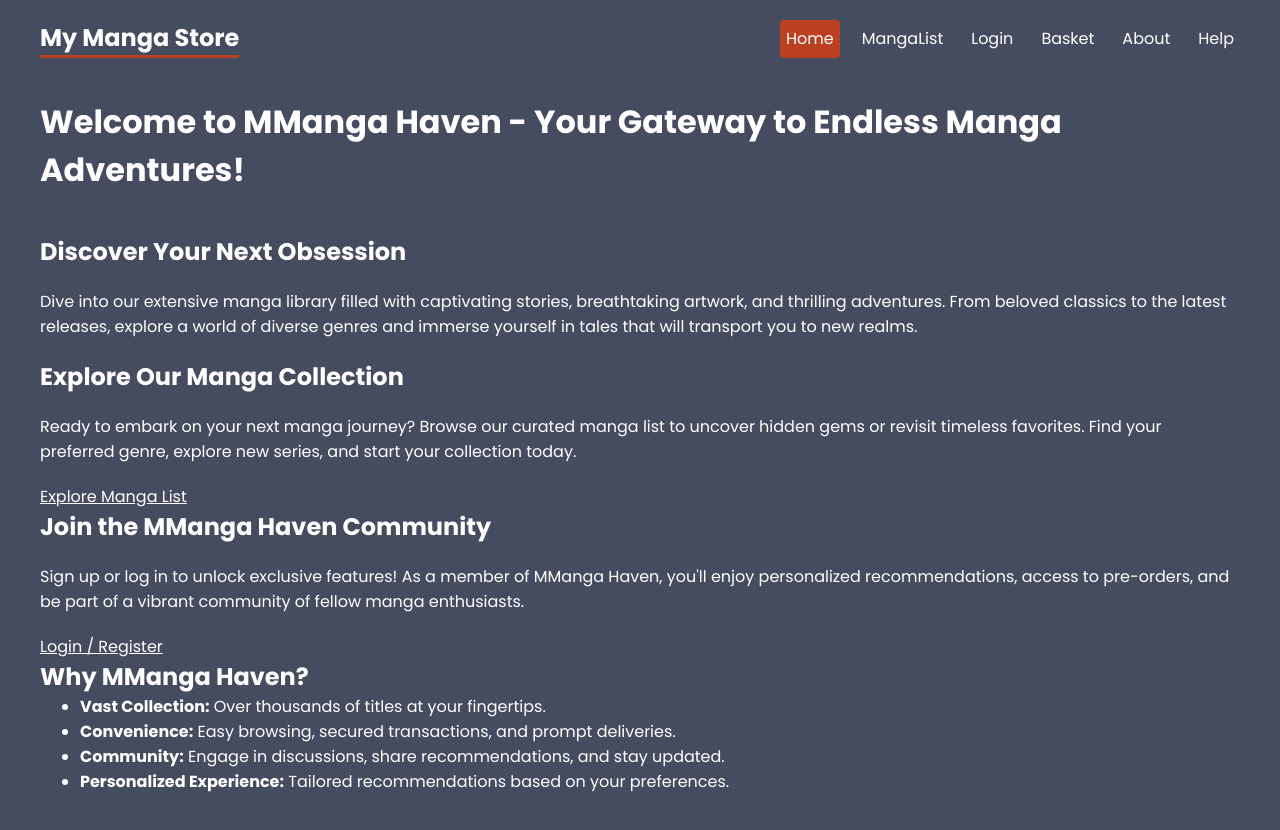
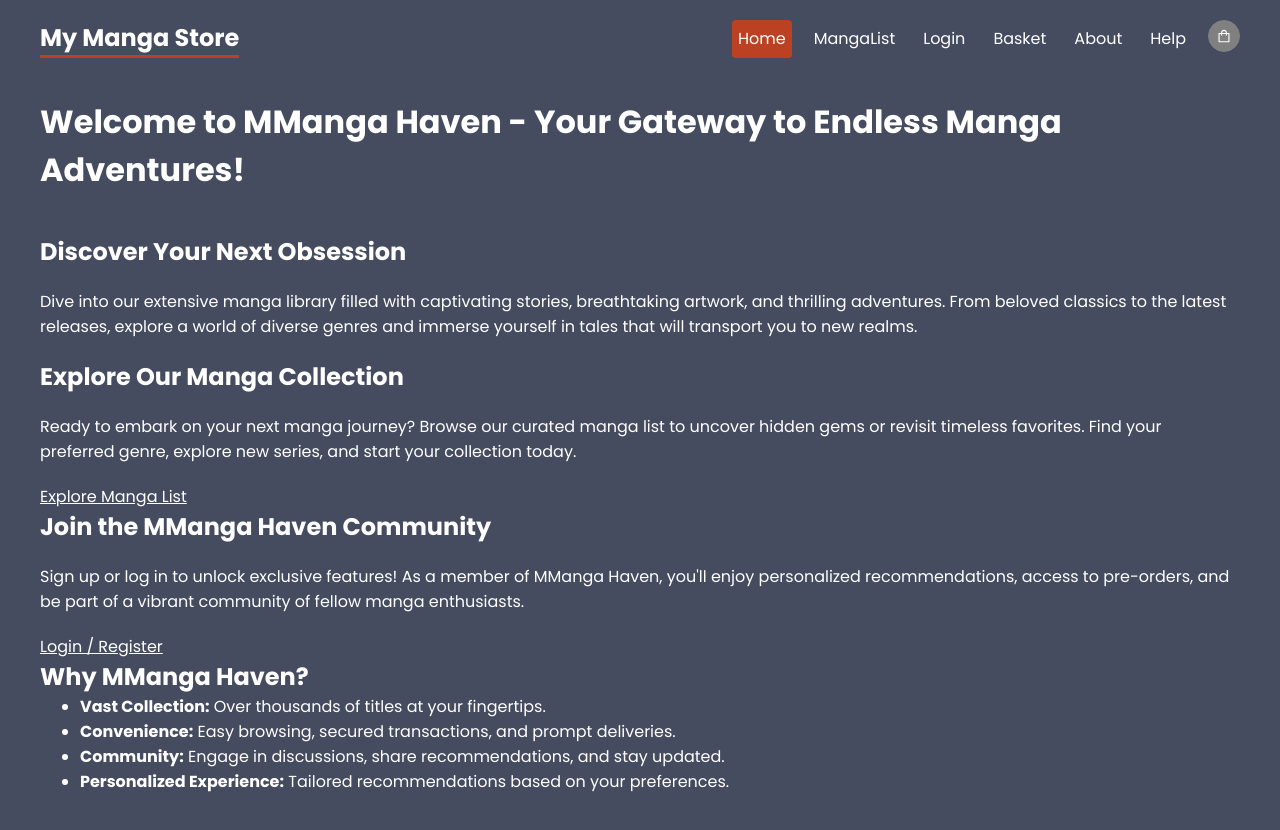
Before and after one commit to chemek-haythem/mymanga-app, a React (Create React App) app: page / in a window 1280 px wide. Shown: the top 830 px of the page. Built offline with nearby package versions, Linux system fonts and the light colour scheme.

Commit message:
add shopping button

```diff
--- /dev/null
+++ b/src/components/ShoppingButton/ShoppingButton.js
@@ -0,0 +1,17 @@
+import React from "react";
+import { Button } from "antd";
+import { ShoppingOutlined } from "@ant-design/icons";
+
+const ShoppingButton = () => {
+    return (
+        <Button
+            shape="circle"
+            icon={<ShoppingOutlined />}
+            style={{ backgroundColor: 'grey', borderColor: 'grey', color: 'white' }}
+
+        >
+        </Button>
+    )
+}
+
+export default ShoppingButton;
--- a/src/layouts/RootLayout.js
+++ b/src/layouts/RootLayout.js
@@ -1,5 +1,6 @@
 import React from "react";
 import { NavLink, Outlet } from "react-router-dom";
+import ShoppingButton from "../components/ShoppingButton/ShoppingButton";
 
 const RootLayout = () => {
     return (
@@ -13,6 +14,7 @@ const RootLayout = () => {
                     <NavLink to="Basket">Basket</NavLink>
                     <NavLink to="About">About</NavLink>
                     <NavLink to="Help">Help</NavLink>
+                    <ShoppingButton />
                 </nav>
             </header>
             <main>
```
